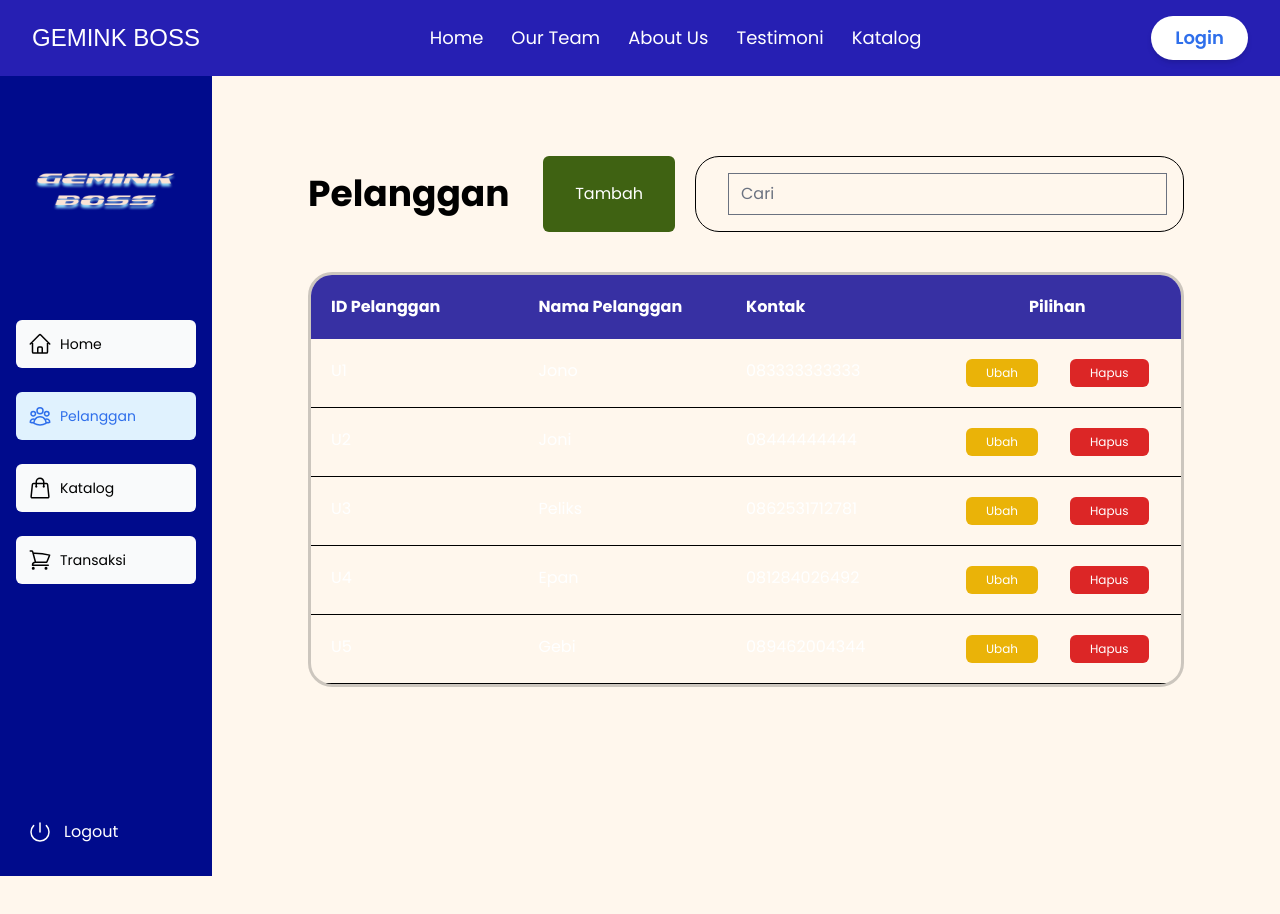
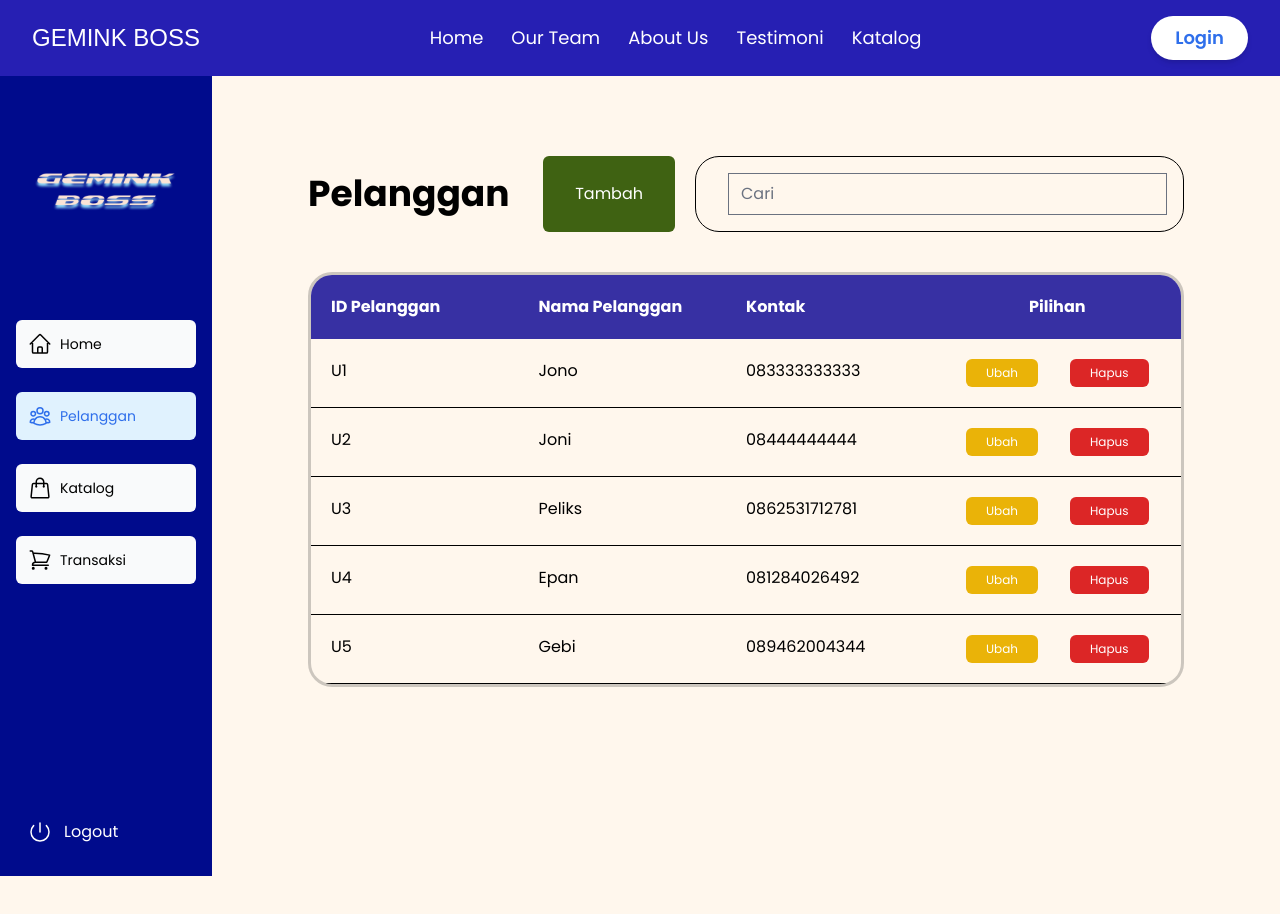
Before and after one commit to brumziee/SIWEB_GEMINK_BOSS, a Next.js app: page /adminpage/customers in a window 1280 px wide. Shown: the top 914 px of the page. Built offline with nearby package versions, Linux system fonts and the light colour scheme; a web font is replaced by a local one.

Commit message:
Update customertable.tsx

```diff
--- a/app/adminpage/customers/customertable.tsx
+++ b/app/adminpage/customers/customertable.tsx
@@ -27,7 +27,7 @@ export function CustomerTable() {
       {customers.map((customer) => (
         <div
           key={customer.id}
-          className="flex p-5 border-b border-solid border-b-black border-b-opacity-10 max-sm:p-2.5 max-sm:text-xs"
+          className="flex p-5 border-b border-solid border-b-black border-b-opacity-10 max-sm:p-2.5 text-black  max-sm:text-xs"
         >
           <div className="flex-1 text-base">{customer.id}</div>
           <div className="flex-1 text-base">{customer.name}</div>
```
